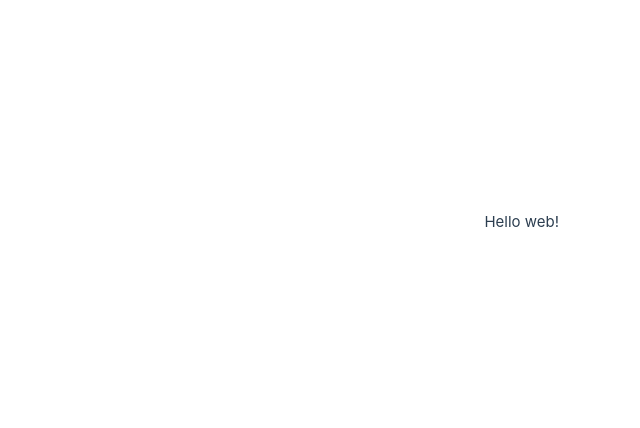
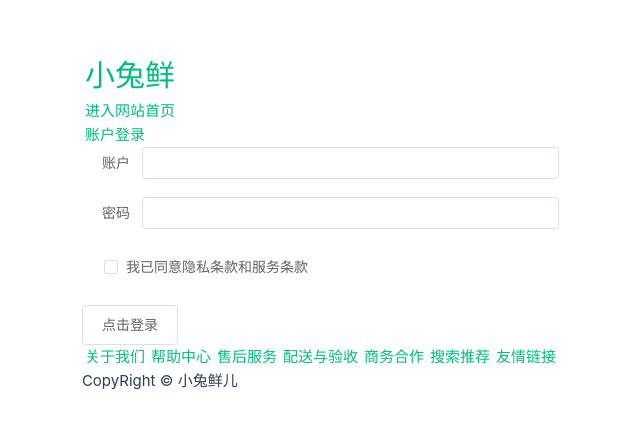
Before and after one commit to Jungle430/FinancialDataAnalysisWeb, a Vue app: page / in a window 1280 px wide. Before the commit this address had no page. Shown: the part 178-606 px from the top of the page, without its empty margins (81-721 px from the left). Built offline with nearby package versions, Linux system fonts and the light colour scheme; the HTML template or start-up script is replaced by a standard one.

Commit message:
feat(*): add login template

```diff
--- a/src/App.vue
+++ b/src/App.vue
@@ -1,9 +1,9 @@
 <script setup lang="ts">
+import Login from './views/Login/index.vue'
 </script>
 
 <template>
-  <div>Hello web!</div>
+  <Login />
 </template>
 
-<style scoped>
-</style>
+<style scoped></style>
```
